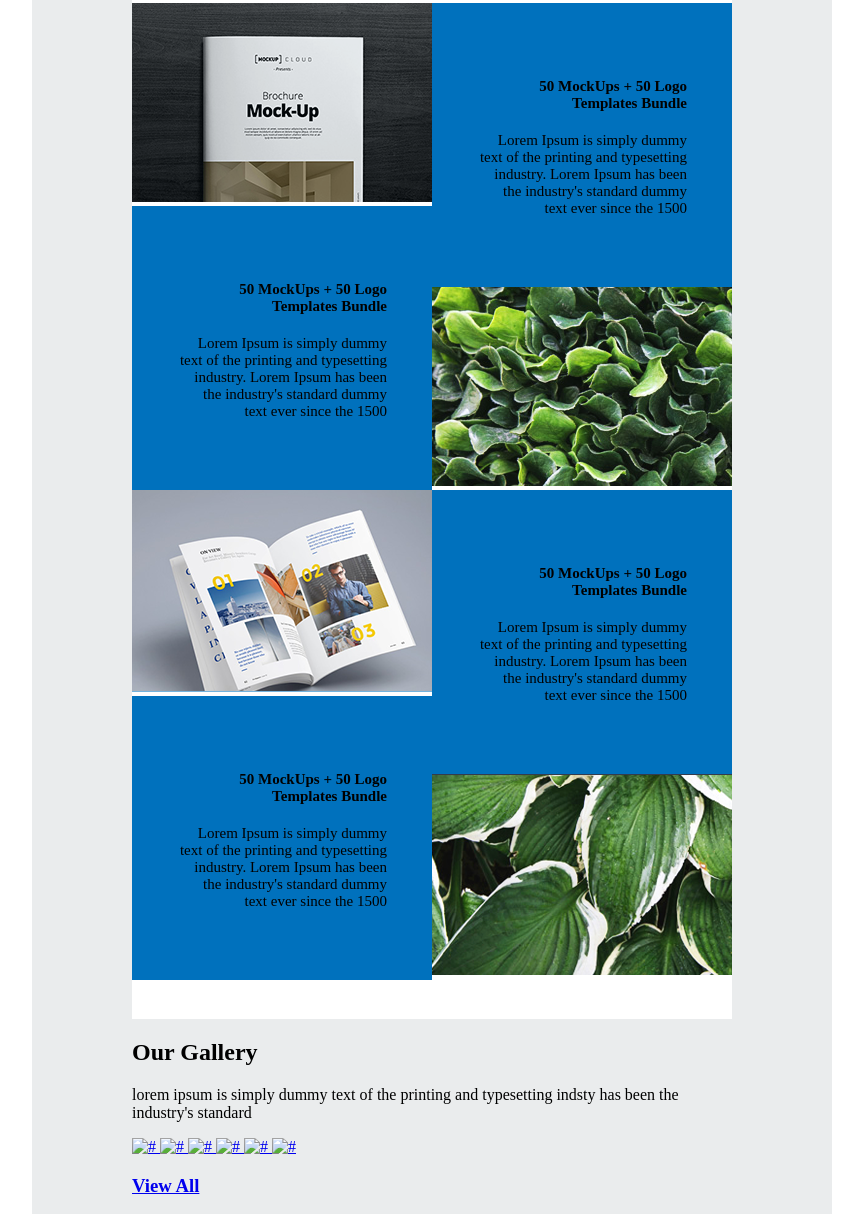
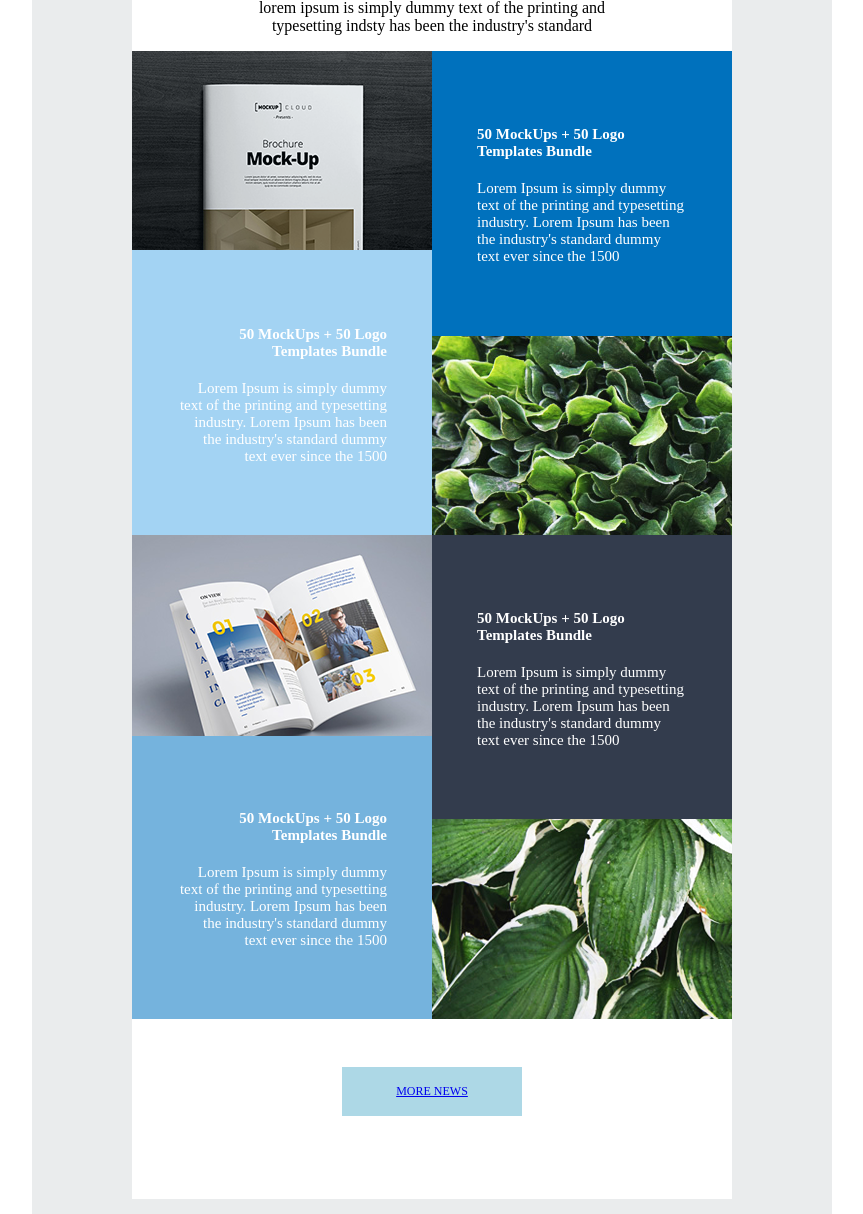
Before and after one commit to jramos22/Best_practices_HTML, a website: page index.html in a window 1280 px wide. Shown: the part 1568-2782 px from the top of the page, without its empty margins (208-1071 px from the left). Drawn offline with Linux system fonts and the light colour scheme.

Commit message:
agrego mas mixin, imagenes y avanzo mas la estrucutra

```diff
--- a/index.html
+++ b/index.html
@@ -22,7 +22,7 @@
       <div id="contenido">
         <div class="contenedor">
           <div class="estructure-1">
-            <img src="/img/campo.png" alt="Imagen de banner">
+            <img src="img/campo.png" alt="Imagen de banner">
           </div>
           <div class="estructure-2">
             <h2>Newsletter Template</h2>
@@ -37,7 +37,7 @@
         </div>
         <div class="contenedor">
           <div class="estructure-1">
-            <img src="/img/libroamarillo.png" alt="libro">
+            <img src="img/libroamarillo.png" alt="libro">
           </div>
           <div class="estructure-2">
             <h2>Free book mock-up</h2>
@@ -56,12 +56,10 @@
             <p>lorem ipsum is simply dummy text of the printing
               and typesetting indsty has been the industry's standard</p>
           </div><!--Fin de estructure-1 -->
-          <div id="img-info">
-            <div class="contenedor-img">
-              <div class="imagen">
-                <img src="/img/libro.png" alt="libro">
-              </div><!--Fin de imagen-->
-              <div class="informacion">
+          <div id="img-info" class="clearfix">
+            <div class="contenedor-img celeste clearfix">
+              <div id="informacion1" class="clearfix">
+                <img id="img1" src="img/libro.png" alt="libro">
                 <h4><strong>50 MockUps + 50 Logo Templates Bundle</strong></h4>
                 <p>Lorem Ipsum is simply
                   dummy text of the printing
@@ -71,8 +69,8 @@
                   text ever since the 1500</p>
               </div>
             </div><!--Fin de informacion-->
-            <div class="contenedor-img">
-              <div class="informacion">
+            <div class="contenedor-img azul clearfix">
+              <div id="informacion2" class="clearfix">
                 <h4><strong>50 MockUps + 50 Logo Templates Bundle</strong></h4>
                 <p>Lorem Ipsum is simply
                   dummy text of the printing
@@ -80,16 +78,12 @@
                   Lorem Ipsum has been the
                   industry's standard dummy
                   text ever since the 1500</p>
+                  <img id="img2" src="img/hojas.png" alt="hojas">
               </div><!--Fin de informacion-->
-              <div class="imagen">
-                <img src="/img/hojas.png" alt="hojas">
-              </div><!--Fin de imagen-->
             </div>
-            <div class="contenedor-img">
-              <div class="imagen">
-                <img src="/img/revista.png" alt="revista">
-              </div><!--Fin de imagen-->
-              <div class="informacion">
+            <div class="contenedor-img celesteoscuro clearfix">
+              <div id="informacion3" class="clearfix">
+                <img id="img3"src="img/revista.png" alt="revista">
                 <h4><strong>50 MockUps + 50 Logo Templates Bundle</strong></h4>
                 <p>Lorem Ipsum is simply
                   dummy text of the printing
@@ -99,8 +93,8 @@
                   text ever since the 1500</p>
               </div><!--Fin de informacion-->
             </div>
-            <div class="contenedor-img">
-              <div class="informacion">
+            <div class="contenedor-img negro clearfix">
+              <div id="informacion4" class="clearfix">
                 <h4><strong>50 MockUps + 50 Logo Templates Bundle</strong></h4>
                 <p>Lorem Ipsum is simply
                   dummy text of the printing
@@ -108,14 +102,12 @@
                   Lorem Ipsum has been the
                   industry's standard dummy
                   text ever since the 1500</p>
+                  <img id="img4"src="img/hojas2.png" alt="hojas2">
               </div><!--Fin de informacion-->
-              <div class="imagen">
-                <img src="/img/hojas2.png" alt="hojas2">
-              </div><!--Fin de imagen-->
             </div>
           </div><!--Fin de img-info-->
-          <div class="more">
-            <h3><a href="#">More News</a></h3>
+          <div id="more3">
+            <p><a href="#">MORE NEWS</a></p>
           </div><!--Fin de more-->
         </div><!--Fin de contenedor-->
         <div id="galleria">
@@ -127,26 +119,26 @@
           <!--Fin de estructure-1 -->
           <div id="galleimg">
             <a href="#">
-              <img src="#" alt="#">
+              <img src="img/Almohadas.png" alt="Almohadas">
             </a>
             <a href="#">
-              <img src="#" alt="#">
+              <img src="img/noche.png" alt="noche">
             </a>
             <a href="#">
-              <img src="#" alt="#">
+              <img src="img/maceta.png" alt="maceta">
             </a>
             <a href="#">
-              <img src="#" alt="#">
+              <img src="img/cielo.png" alt="cielo">
             </a>
             <a href="#">
-              <img src="#" alt="#">
+              <img src="img/agua.png" alt="agua">
             </a>
             <a href="#">
-              <img src="#" alt="#">
+              <img src="img/playa.png" alt="playa">
             </a>
           </div>
-          <div class="more">
-            <h3><a href="#">View All</a></h3>
+          <div id="more4">
+            <p><a href="#">VIEW ALL</a></p>
           </div>
           <!--Fin more-->
         </div>
--- a/sass/mixins/_content.scss
+++ b/sass/mixins/_content.scss
@@ -1,10 +1,24 @@
-@mixin more {
-  padding-bottom: 40px;
-  padding-top: 10px;
+@mixin more ($bottom, $top){
+  padding-bottom: $bottom;
+  padding-top: $top;
 }
-@mixin morep {
+@mixin morep ($padding){
   font-size: 12px;
-  margin-left: 220px;
-  margin-right: 220px;
-  padding:5px 20px 5px 20px;
+  margin-left: 210px;
+  margin-right: 210px;
+  padding:$padding;
 }
+@mixin informacion ($aling){
+  position: relative;
+  width: 300px;
+  font-size: 15px;
+  text-align: $aling;
+  float: left;
+  color: white;
+}
+@mixin h4s ($tops){
+  padding: $tops
+}
+@mixin ps ($bottom){
+  padding: $bottom;
+}
--- a/sass/styles.scss
+++ b/sass/styles.scss
@@ -43,19 +43,34 @@
   padding-left: 100px;
 }
 .contenedor #more1 {
-  @include more;
+  @include more($bottom:40px, $top:10px);
 }
 .contenedor #more2 {
-  @include more;
+  @include more($bottom:40px, $top:10px);
+}
+.contenedor #more3 {
+  @include more($bottom:71px, $top:36px);
+}
+#more4 {
+  @include more($bottom:71px, $top:36px);
 }
 .contenedor #more1 p{
-  @include morep;
+  @include morep($padding:17px 50px 17px 50px);
   background-color: green;
 }
 .contenedor #more2 p{
-  @include morep;
+  @include morep($padding:17px 50px 17px 50px);
   background-color: orange;
 }
+.contenedor #more3 p{
+  @include morep($padding:17px 50px 17px 50px);
+  background-color: lightblue;
+}
+#more4 p{
+  @include morep($padding:17px 50px 17px 50px);
+  background-color: lightblue;
+}
+
 .contenedor .more a{
   text-decoration: none;
   color: white;
@@ -63,25 +78,90 @@
 .contenedor-img{
   float: left;
 }
-.imagen{
-  width: 300px;
-  margin: 0px;
-  padding: 0px;
+#informacion1{
+  @include informacion($aling:right);
 }
-.informacion{
-  width: 300px;
-  font-size: 15px;
-  text-align: right;
+#informacion2{
+  @include informacion($aling:left);
+}
+#informacion3{
+  @include informacion($aling:right);
+}
+#informacion4{
+  @include informacion($aling:left);
+}
+#img1{
+  position: absolute;
+  top: 0px;
+  left: 0px;
+}
+#img2{
+  position: absolute;
+  bottom: 0px;
+  left: 0px;
+}
+#img3{
+  position: absolute;
+  top: 0px;
+  left: 0px;
+}
+#img4{
+  position: absolute;
+  bottom: 0px;
+  left: 0px;
+}
+.azul{
   background-color: #0071bd;
-  float: left;
 }
-.informacion h4{
-  padding: 55px 45px 0px 45px;
+.celeste{
+  background-color: #a3d3f3;
 }
-.informacion p{
-  padding: 0px 45px 55px 45px;
+.celesteoscuro{
+  background-color: #75b3dd;
 }
-
+.negro{
+  background-color: #333c4d;
+}
+#informacion1 h4{
+  @include h4s($tops: 255px 45px 0px 45px);
+}
+#informacion1 p{
+  @include ps($bottom: 0px 45px 55px 45px);
+}
+#informacion2 h4{
+  @include h4s($tops: 55px 45px 0px 45px);
+}
+#informacion2 p{
+  @include ps($bottom:0px 45px 255px 45px);
+}
+#informacion3 h4{
+  @include h4s($tops: 255px 45px 0px 45px);
+}
+#informacion3 p{
+  @include ps($bottom:0px 45px 55px 45px);
+}
+#informacion4 h4{
+  @include h4s($tops:55px 45px 0px 45px);
+}
+#informacion4 p{
+  @include ps($bottom:0px 45px 255px 45px);
+}
+#galleria{
+  background-color:#292b33;
+  text-align: center;
+}
+#galleria h2{
+  color: white;
+  padding-top: 68px;
+}
+#galleria p{
+  color: #828282;
+  padding: 37px 51px 27px 51px;
+}
+#galleimg{
+  padding: 0px 51px 0px 51px;
+  color: red;
+}
 .clearfix::after{
   content: "";
   clear: both;
```
Also changed, not shown: img/Almohadas.png (added), img/Redes.png (added), img/agua.png (added), img/cielo.png (added), img/maceta.png (added), img/noche.png (added), img/playa.png (added), public/css/styles.css.
